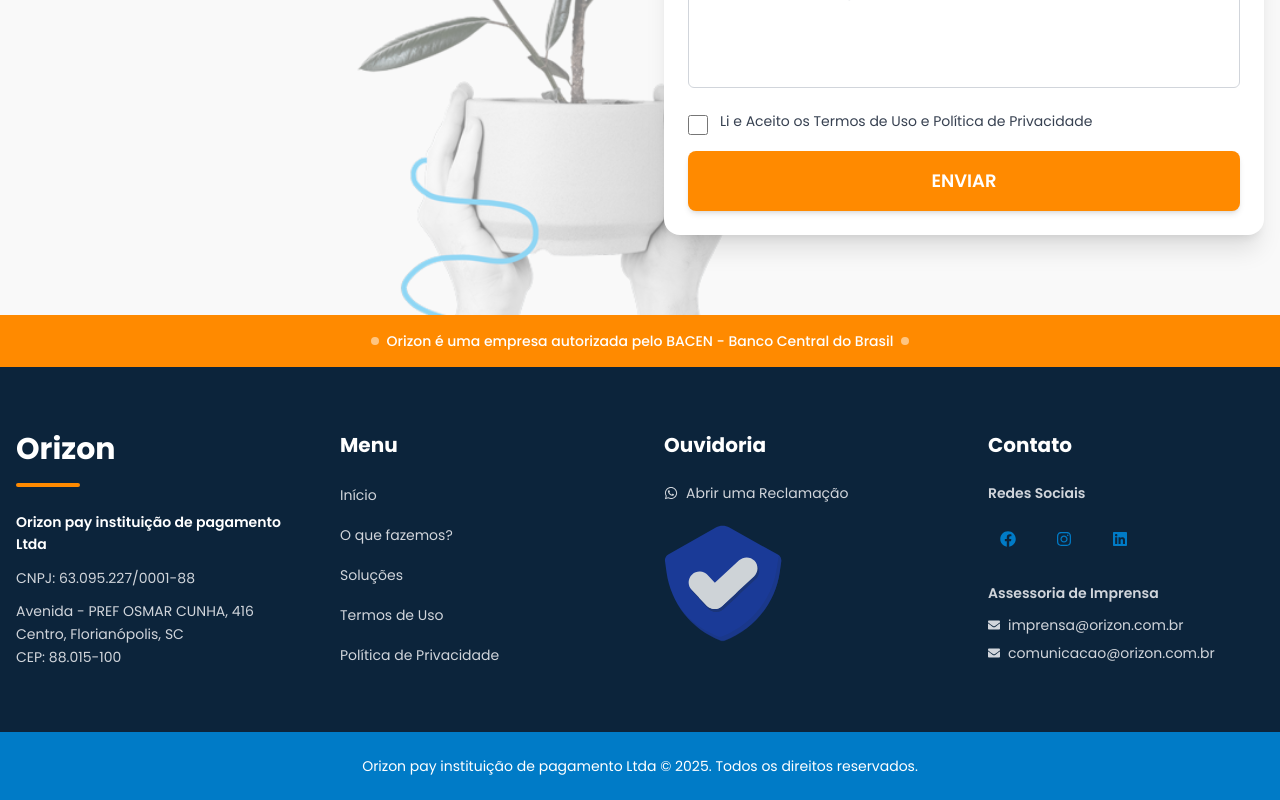
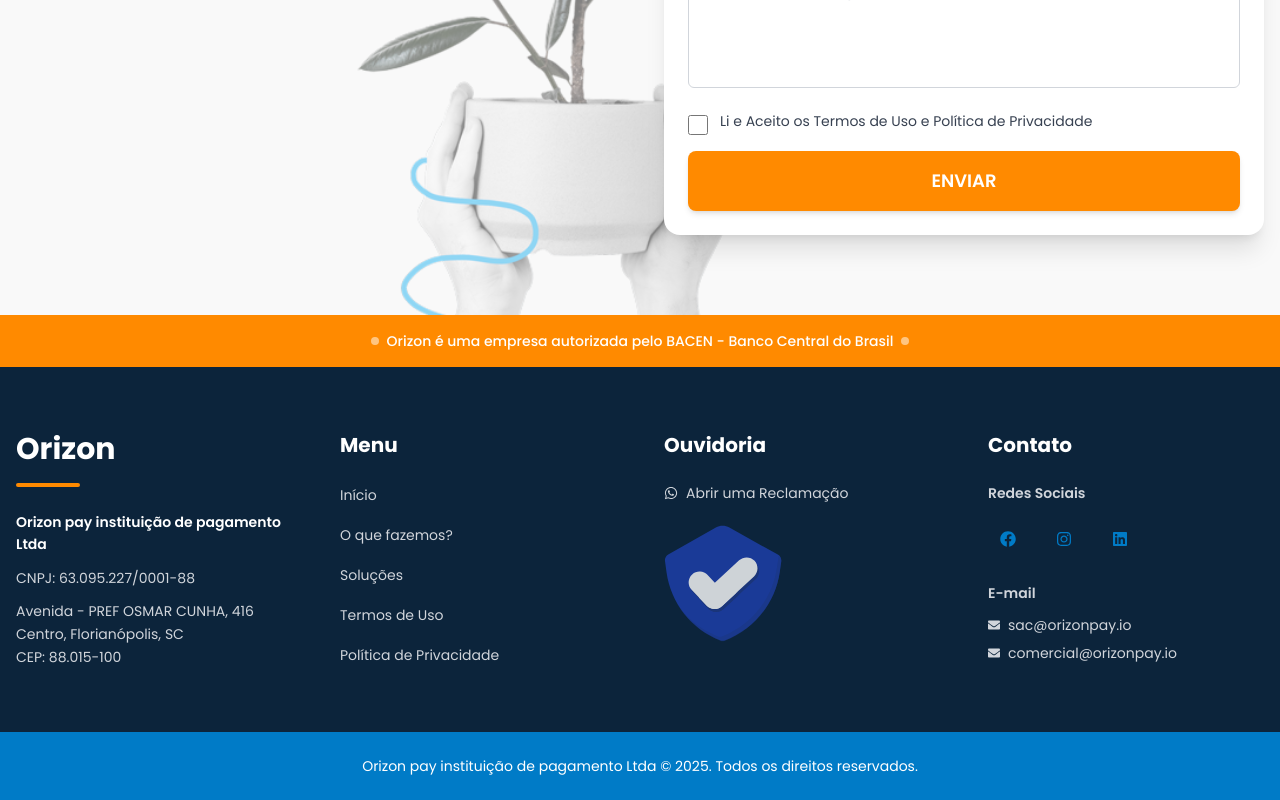
Before and after one commit to orizonpaybr/orizon-lp, a Next.js app: page / in a window 1280 px wide. Shown: the part 6858-7658 px from the top of the page. Built offline with nearby package versions, Linux system fonts and the light colour scheme; no server answers.

Commit message:
fix: footer emails

```diff
--- a/components/layout/footer.tsx
+++ b/components/layout/footer.tsx
@@ -153,23 +153,23 @@
                   </div>
                 </div>
 
-                {/* Press Contact */}
+                {/* Contact Emails */}
                 <div>
-                  <h5 className="text-sm font-semibold mb-3 text-gray-300">Assessoria de Imprensa</h5>
+                  <h5 className="text-sm font-semibold mb-3 text-gray-300">E-mail</h5>
                   <div className="space-y-2">
                     <a
-                      href="mailto:imprensa@orizon.com.br"
+                      href="mailto:sac@orizonpay.io"
                       className="flex items-center gap-2 text-sm text-gray-300 hover:text-accent transition-colors group"
                     >
                       <FaEnvelope className="text-xs group-hover:scale-110 transition-transform" />
-                      imprensa@orizon.com.br
+                      sac@orizonpay.io
                     </a>
                     <a
-                      href="mailto:comunicacao@orizon.com.br"
+                      href="mailto:comercial@orizonpay.io"
                       className="flex items-center gap-2 text-sm text-gray-300 hover:text-accent transition-colors group"
                     >
                       <FaEnvelope className="text-xs group-hover:scale-110 transition-transform" />
-                      comunicacao@orizon.com.br
+                      comercial@orizonpay.io
                     </a>
                   </div>
                 </div>
```
